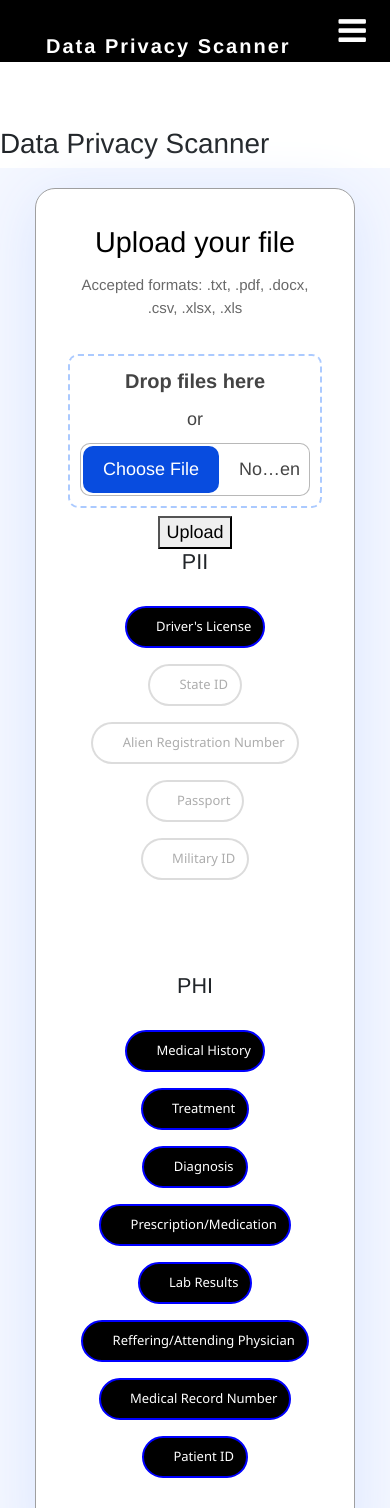
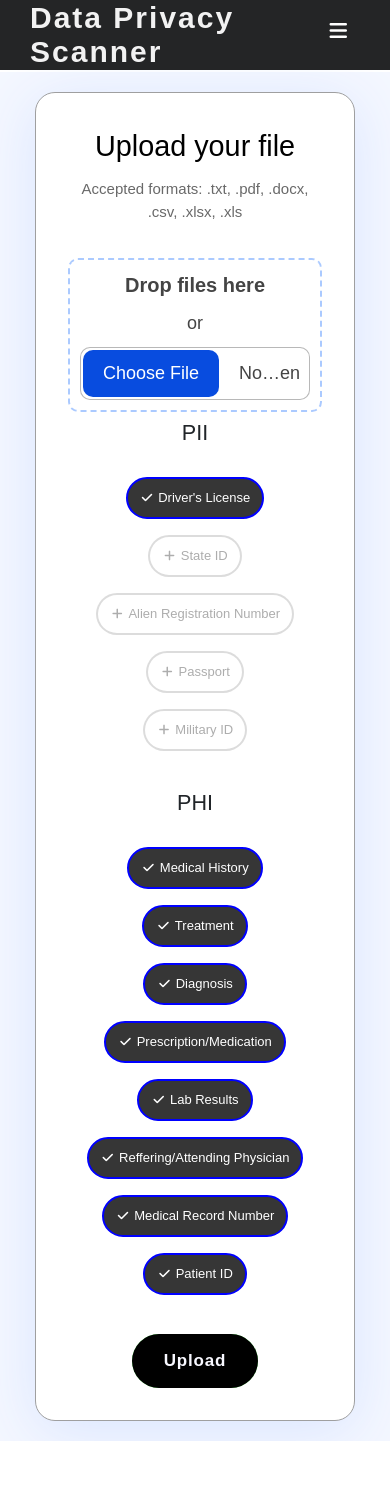
Before and after one commit to Nquartey17/DataPrivacyScanner, a Flask app: page / in a window 390 px wide. Shown: the top 1508 px of the page. After the commit the page ends 1441 px from the top, so only its background shows below. Run offline with Flask 3, Linux system fonts and the light colour scheme; some libraries are stand-ins or nearby versions.

Commit message:
Using different navbar and upload button, will adjust designs and colors later

```diff
--- a/static/css/styles.css
+++ b/static/css/styles.css
@@ -24,59 +24,289 @@ header {
 }
 
 .logo {
-  line-height: 60px;
-  position: fixed;
-  float: left;
-  margin: 16px 46px;
+  line-height: normal;
+  position: static;
+  float: none;
+  margin: 0;
   color: #fff;
   font-weight: bold;
   font-size: 20px;
   letter-spacing: 2px;
 }
 
+/* nav start */
+@import url("https://fonts.googleapis.com/css2?family=Poppins:wght@200;300;400;500;600;700&display=swap");
+* {
+  margin: 0;
+  padding: 0;
+  box-sizing: border-box;
+  font-family: "Poppins", sans-serif;
+}
 nav {
   position: fixed;
+  z-index: 99;
   width: 100%;
-  line-height: 60px;
+
+  background: #242526;
+}
+nav .wrapper {
+  position: relative;
+  max-width: 1300px;
+  padding: 0px 30px;
+  height: 70px;
+  line-height: 70px;
+  margin: auto;
+  display: flex;
+  align-items: center;
+  justify-content: space-between;
+}
+.wrapper .logo a {
+  color: #f2f2f2;
+  font-size: 30px;
+  font-weight: 600;
+  text-decoration: none;
+}
+.wrapper .nav-links {
+  display: inline-flex;
+}
+.nav-links li {
+  list-style: none;
+}
+.nav-links li a {
+  color: #f2f2f2;
+  text-decoration: none;
+  font-size: 18px;
+  font-weight: 500;
+  padding: 9px 15px;
+  border-radius: 5px;
+  transition: all 0.3s ease;
+}
+.nav-links li a:hover {
+  background: #3a3b3c;
+}
+.nav-links .mobile-item {
+  display: none;
+}
+.nav-links .drop-menu {
+  position: absolute;
+  background: #242526;
+  width: 180px;
+  line-height: 45px;
+  top: 85px;
+  opacity: 0;
+  visibility: hidden;
+  box-shadow: 0 6px 10px rgba(0, 0, 0, 0.15);
+}
+.nav-links li:hover .drop-menu,
+.nav-links li:hover .mega-box {
+  transition: all 0.3s ease;
+  top: 70px;
+  opacity: 1;
+  visibility: visible;
+}
+.drop-menu li a {
+  width: 100%;
+  display: block;
+  padding: 0 0 0 15px;
+  font-weight: 400;
+  border-radius: 0px;
+}
+.mega-box {
+  position: absolute;
+  left: 0;
+  width: 100%;
+  padding: 0 30px;
+  top: 85px;
+  opacity: 0;
+  visibility: hidden;
+}
+.mega-box .content {
+  background: #242526;
+  padding: 25px 20px;
+  display: flex;
+  width: 100%;
+  justify-content: space-between;
+  box-shadow: 0 6px 10px rgba(0, 0, 0, 0.15);
+}
+.mega-box .content .row {
+  width: calc(25% - 30px);
+  line-height: 45px;
+}
+.content .row img {
+  width: 100%;
+  height: 100%;
+  object-fit: cover;
+}
+.content .row header {
+  color: #f2f2f2;
+  font-size: 20px;
+  font-weight: 500;
+}
+.content .row .mega-links {
+  margin-left: -40px;
+  border-left: 1px solid rgba(255, 255, 255, 0.09);
+}
+.row .mega-links li {
+  padding: 0 20px;
+}
+.row .mega-links li a {
+  padding: 0px;
+  padding: 0 20px;
+  color: #d9d9d9;
+  font-size: 17px;
+  display: block;
+}
+.row .mega-links li a:hover {
+  color: #f2f2f2;
+}
+.wrapper .btn {
+  color: #fff;
+  font-size: 20px;
+  cursor: pointer;
+  display: none;
+}
+.wrapper .btn.close-btn {
+  position: absolute;
+  right: 30px;
+  top: 10px;
 }
 
-nav ul {
-  line-height: 60px;
-  list-style: none;
-  background: #000;
+@media screen and (max-width: 970px) {
+  .wrapper .btn {
+    display: block;
+  }
+  .wrapper .nav-links {
+    position: fixed;
+    height: 100vh;
+    width: 100%;
+    max-width: 350px;
+    top: 0;
+    left: -100%;
+    background: #242526;
+    display: block;
+    padding: 50px 10px;
+    line-height: 50px;
+    overflow-y: auto;
+    box-shadow: 0px 15px 15px rgba(0, 0, 0, 0.18);
+    transition: all 0.3s ease;
+  }
+  /* custom scroll bar */
+  ::-webkit-scrollbar {
+    width: 10px;
+  }
+  ::-webkit-scrollbar-track {
+    background: #242526;
+  }
+  ::-webkit-scrollbar-thumb {
+    background: #3a3b3c;
+  }
+  #menu-btn:checked ~ .nav-links {
+    left: 0%;
+  }
+  #menu-btn:checked ~ .btn.menu-btn {
+    display: none;
+  }
+  #close-btn:checked ~ .btn.menu-btn {
+    display: block;
+  }
+  .nav-links li {
+    margin: 15px 10px;
+  }
+  .nav-links li a {
+    padding: 0 20px;
+    display: block;
+    font-size: 20px;
+  }
+  .nav-links .drop-menu {
+    position: static;
+    opacity: 1;
+    top: 65px;
+    visibility: visible;
+    padding-left: 20px;
+    width: 100%;
+    max-height: 0px;
     overflow: hidden;
-  color: #000000;
-  padding: 0;
-  text-align: right;
+    box-shadow: none;
+    transition: all 0.3s ease;
+  }
+  #showDrop:checked ~ .drop-menu,
+  #showMega:checked ~ .mega-box {
+    max-height: 100%;
+  }
+  .nav-links .desktop-item {
+    display: none;
+  }
+  .nav-links .mobile-item {
+    display: block;
+    color: #f2f2f2;
+    font-size: 20px;
+    font-weight: 500;
+    padding-left: 20px;
+    cursor: pointer;
+    border-radius: 5px;
+    transition: all 0.3s ease;
+  }
+  .nav-links .mobile-item:hover {
+    background: #3a3b3c;
+  }
+  .drop-menu li {
     margin: 0;
-  padding-right: 40px;
+  }
+  .drop-menu li a {
+    border-radius: 5px;
+    font-size: 18px;
+  }
+  .mega-box {
+    position: static;
+    top: 65px;
+    opacity: 1;
+    visibility: visible;
+    padding: 0 20px;
+    max-height: 0px;
+    overflow: hidden;
+    transition: all 0.3s ease;
+  }
+  .mega-box .content {
+    box-shadow: none;
+    flex-direction: column;
+    padding: 20px 20px 0 20px;
+  }
+  .mega-box .content .row {
+    width: 100%;
+    margin-bottom: 15px;
+    border-top: 1px solid rgba(255, 255, 255, 0.08);
+  }
+  .mega-box .content .row:nth-child(1),
+  .mega-box .content .row:nth-child(2) {
+    border-top: 0px;
+  }
+  .content .row .mega-links {
+    border-left: 0px;
+    padding-left: 15px;
+  }
+  .row .mega-links li {
+    margin: 0;
+  }
+  .content .row header {
+    font-size: 19px;
+  }
+}
+nav input {
+  display: none;
 }
 
-nav.black ul {
-  background: #000;
+.body-text {
+  position: absolute;
+  top: 50%;
+  left: 50%;
+  transform: translate(-50%, -50%);
+  width: 100%;
+  text-align: center;
+  padding: 0 30px;
 }
-
-nav ul li {
-  display: inline-block;
-  padding: 16px 40px;
-}
-
-nav ul li a {
-  text-decoration: none;
-  color: #fff;
-  font-size: 16px;
-}
-
-.menu-icon {
-  line-height: 60px;
-  width: 100%;
-  background: #000;
-  text-align: right;
-  box-sizing: border-box;
-  padding: 15px 24px;
-  cursor: pointer;
-  color: #fff;
-  display: none;
+.body-text div {
+  font-size: 45px;
+  font-weight: 600;
 }
 
 /* Upload file start */
@@ -239,7 +469,7 @@ ul.ks-cboxtags li input[type="checkbox"]:checked + label::before {
 
 ul.ks-cboxtags li input[type="checkbox"]:checked + label {
     border: 2px solid blue;
-    background-color: black;
+    background-color: #363636;
     color: #fff;
     transition: all .2s;
 }
@@ -255,36 +485,56 @@ ul.ks-cboxtags li input[type="checkbox"]:focus + label {
   border: 2px solid #61dfff;
 }
 
-/* Checkboxes end */
-
-@media (max-width: 786px) {
-  .logo {
-    position: fixed;
-    top: 0;
-    margin-top: 16px;
+/*Button */
+/* From Uiverse.io by BHARGAVPATEL1244 */
+button {
+ outline: none;
+ cursor: pointer;
+ border: none;
+ padding: 0.9rem 2rem;
+ margin: 0;
+ font-family: inherit;
+ font-size: inherit;
+ position: relative;
+ display: inline-block;
+ letter-spacing: 0.05rem;
+ font-weight: 700;
+ font-size: 17px;
+ border-radius: 500px;
+ overflow: hidden;
+ background: #66ff66;
+ color: ghostwhite;
 }
 
-  nav ul {
-    max-height: 0px;
-    background: #000;
+button span {
+ position: relative;
+ z-index: 10;
+ transition: color 0.4s;
 }
 
-  nav.black ul {
-    background: #000;
+button:hover span {
+ color: black;
 }
 
-  .showing {
-    max-height: 34em;
+button::before,
+button::after {
+ position: absolute;
+ top: 0;
+ left: 0;
+ width: 100%;
+ height: 100%;
+ z-index: 0;
 }
 
-  nav ul li {
-    box-sizing: border-box;
-    width: 100%;
-    padding: 24px;
-    text-align: center;
+button::before {
+ content: "";
+ background: #000;
+ width: 120%;
+ left: -10%;
+ transform: skew(30deg);
+ transition: transform 0.4s cubic-bezier(0.3, 1, 0.8, 1);
 }
 
-  .menu-icon {
-    display: block;
+button:hover::before {
+ transform: translate3d(100%, 0, 0);
 }
-}
--- a/templates/index.html
+++ b/templates/index.html
@@ -16,7 +16,7 @@
   <link href="https://cdn.jsdelivr.net/npm/bootstrap@5.3.0/dist/css/bootstrap.min.css" rel="stylesheet">
   <link
       rel="stylesheet"
-      href="https://maxcdn.bootstrapcdn.com/font-awesome/4.7.0/css/font-awesome.min.css"
+      href="https://cdnjs.cloudflare.com/ajax/libs/font-awesome/6.5.2/css/all.min.css"
     />
     <script src="https://code.jquery.com/jquery-3.3.1.js"></script>
   <link href="{{ url_for('static', filename='css/styles.css') }}" rel="stylesheet" />
@@ -26,25 +26,26 @@
 </head>
 
 <body>
+<nav>
     <div class="wrapper">
-  <header>
-    <nav>
-      <div class="menu-icon">
-        <i class="fa fa-bars fa-2x"></i>
-      </div>
-      <div class="logo">Data Privacy Scanner</div>
-      <div class="menu">
-        <ul>
+      <div class="logo"><a href="#">Data Privacy Scanner</a></div>
+      <input type="radio" name="slider" id="menu-btn" />
+      <input type="radio" name="slider" id="close-btn" />
+      <ul class="nav-links">
+        <label for="close-btn" class="btn close-btn">
+          <i class="fas fa-times"></i>
+        </label>
         <li><a href="#">Home</a></li>
         <li><a href="#">About</a></li>
-          <li><a href="#">Blog</a></li>
+        <li><a href="#">Feedback</a></li>
       </ul>
+      <label for="menu-btn" class="btn menu-btn"
+        ><i class="fas fa-bars"></i
+      ></label>
     </div>
   </nav>
-  </header>
-</div>
 
-<h1>Data Privacy Scanner</h1>
+<br><br><br>
 <div class="page-wrapper">
   <form action="{{ url_for('upload_file') }}" method="POST" enctype="multipart/form-data" class="form">
     <span class="form-title">Upload your file</span>
@@ -55,7 +56,7 @@
         or
       <input type="file" name="files" id="file-input">
     </label>
-    <button type="submit">Upload</button>
+
     <h4>PII</h4>
     <div class="container" data-control="checkbox-dropdown">
       <ul class="ks-cboxtags">
@@ -67,9 +68,7 @@
       </ul>
     </div>
 
-    <br><br>
      <h4>PHI</h4>
-
     <div class="container" data-control="checkbox-dropdown">
       <ul class="ks-cboxtags">
         <li><input type="checkbox" name="phi_dropdown" id="hx" value="hx" checked><label for="hx">Medical History</label></li>
@@ -82,6 +81,9 @@
         <li><input type="checkbox" name="phi_dropdown" id="pid" value="pid" checked><label for="pid">Patient ID</label></li>
       </ul>
     </div>
+
+    <button type="submit"><span>Upload</span></button>
+
   </form>
 </div>
 </body>
```
Lines whose indentation alone changed are shown as unchanged.
